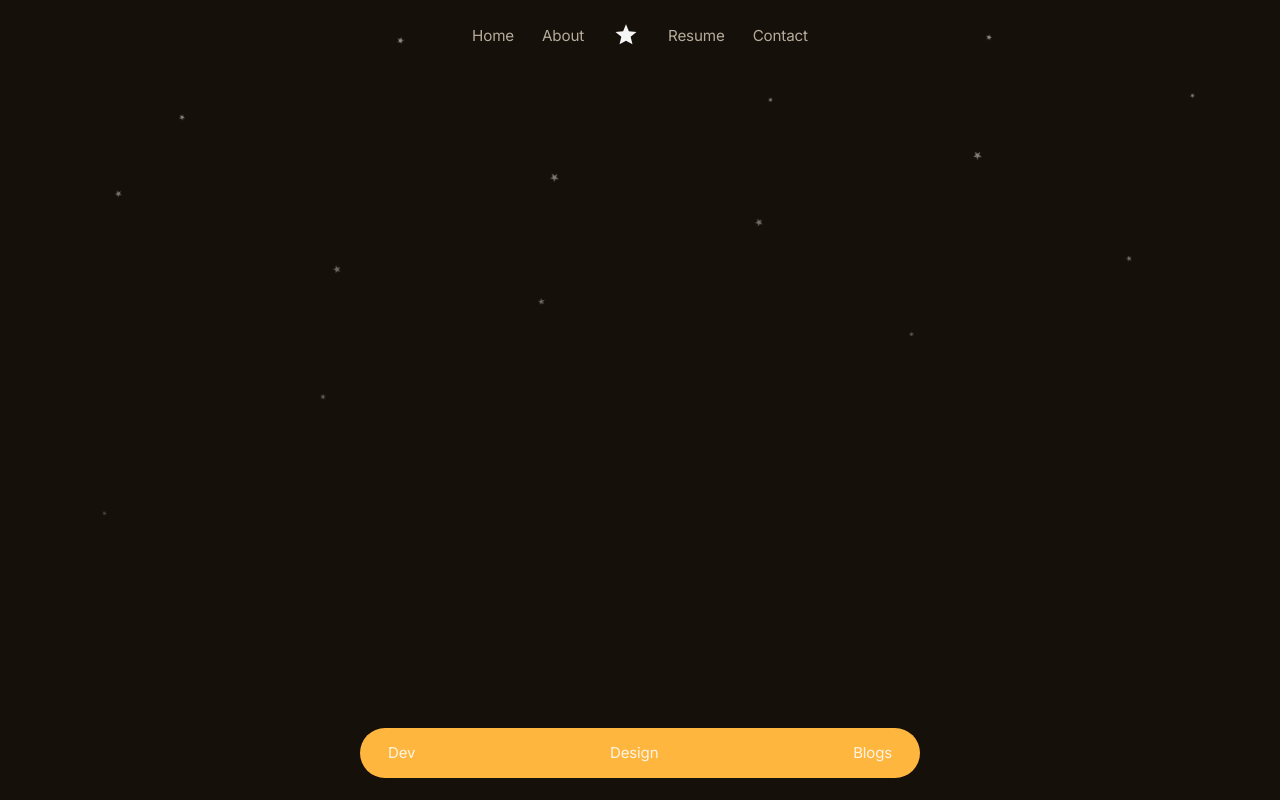
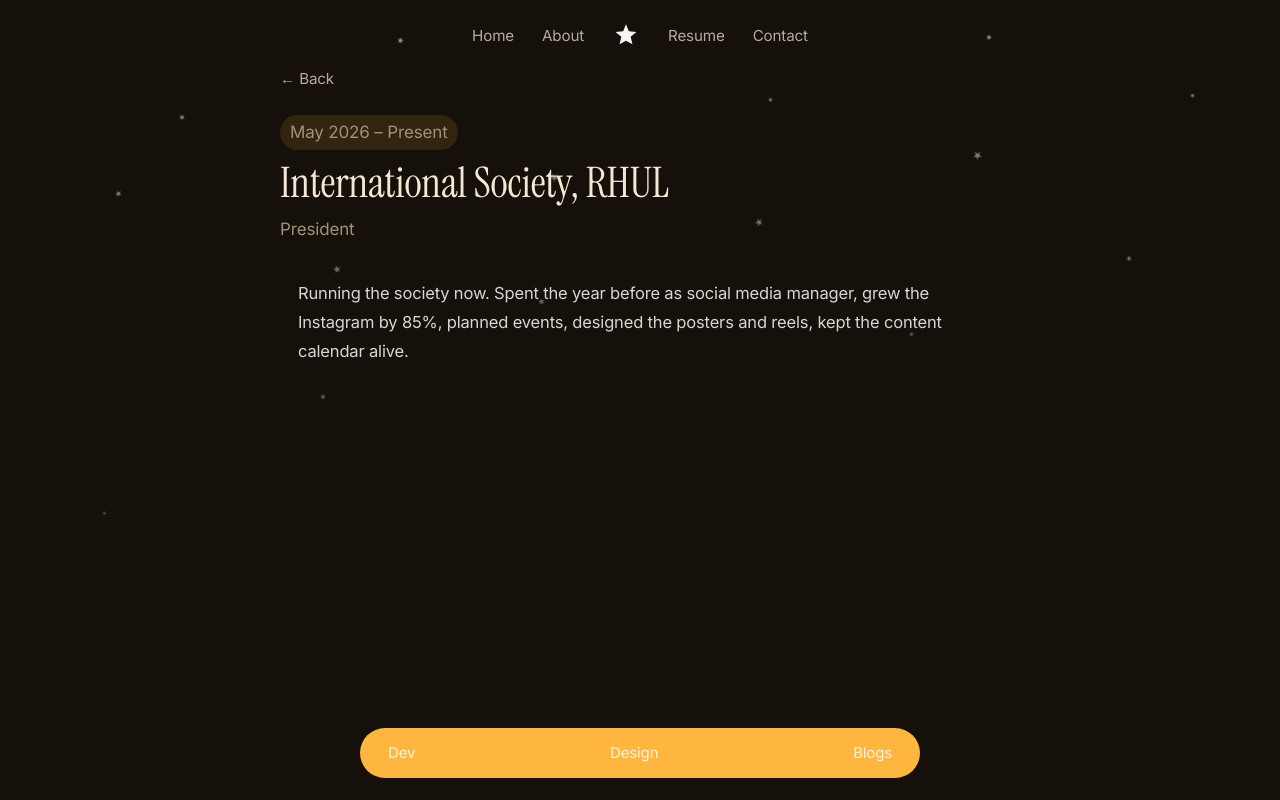
Before and after one commit to dakshkumar96/Portfolio, a Next.js app: page /experience/international-society-president in a window 1280 px wide. Built offline with nearby package versions, Linux system fonts and the light colour scheme.

Commit message:
render the experience detail page
it returned null, so every link to a role from the profile page
and the about room landed on a blank page.

```diff
--- a/src/app/experience/[slug]/page.tsx
+++ b/src/app/experience/[slug]/page.tsx
@@ -1,3 +1,4 @@
+import Link from "next/link";
 import { notFound } from "next/navigation";
 import { experience, getExperience } from "@/content/site";
 
@@ -10,6 +11,7 @@
   const job = getExperience(slug);
   return {
     title: job ? `${job.role} | Daksh Kumar` : "Daksh Kumar",
+    description: job ? `${job.role} at ${job.org}, ${job.dates}.` : undefined,
   };
 }
 
@@ -19,5 +21,32 @@
 
   if (!job) notFound();
 
-  return null;
+  return (
+    <article>
+      <Link
+        href="/profile"
+        className="nav-link"
+        style={{ display: "inline-block", marginBottom: 24 }}
+      >
+        ← Back
+      </Link>
+
+      <section className="work-hero">
+        <p className="tag" style={{ display: "inline-block", marginBottom: 12 }}>
+          {job.dates}
+          {job.location ? ` · ${job.location}` : ""}
+        </p>
+        <h1 className="serif">{job.org}</h1>
+        <p>{job.role}</p>
+      </section>
+
+      <div className="work-body">
+        <ul>
+          {job.bullets.map((bullet) => (
+            <li key={bullet}>{bullet}</li>
+          ))}
+        </ul>
+      </div>
+    </article>
+  );
 }
```
